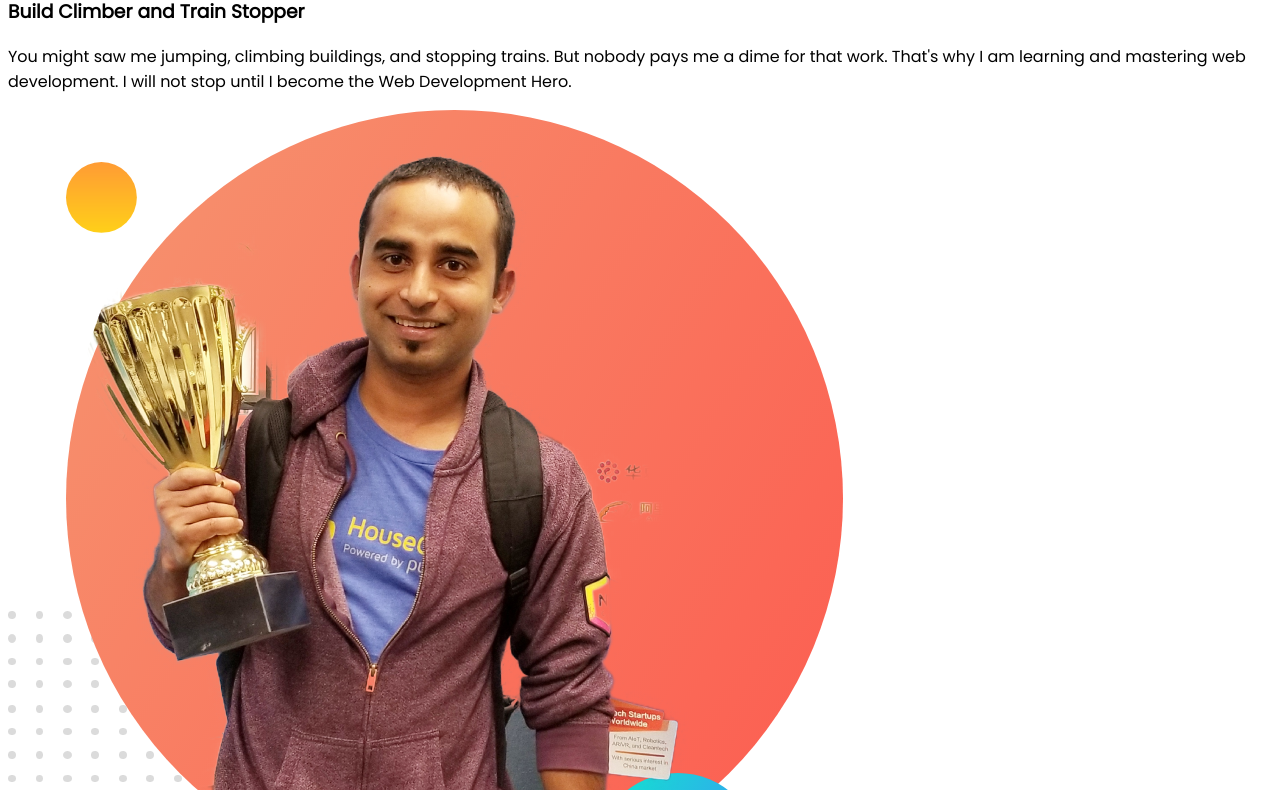
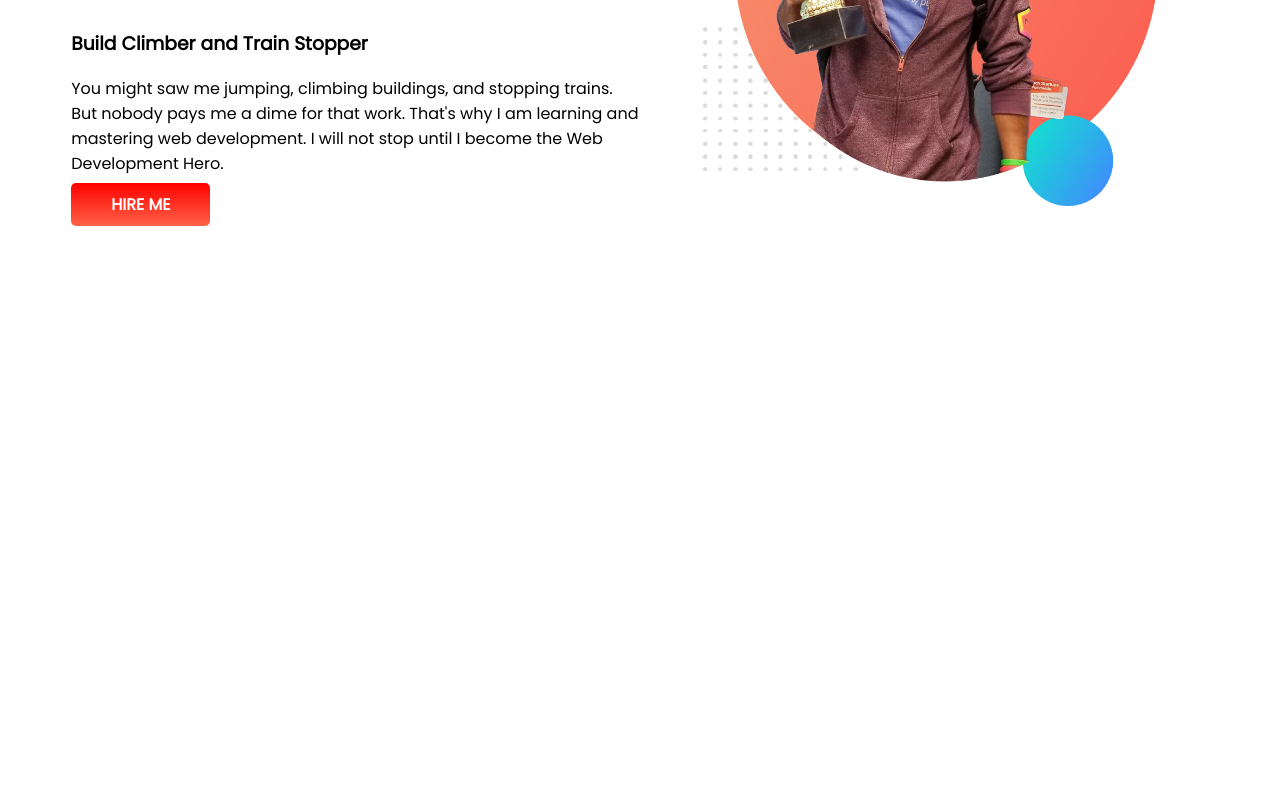
Before and after one commit to mdsaharshital/developer-portfolio, a plain HTML site: page index.html in a window 1280 px wide. Shown: the part 254-1044 px from the top of the page. After the commit the page ends 800 px from the top, so only its background shows below. Drawn offline with Linux system fonts and the light colour scheme.

Commit message:
new page

```diff
--- a/index.html
+++ b/index.html
@@ -14,7 +14,8 @@
     <link rel="stylesheet" href="style.css" />
   </head>
   <body>
-    <div>
+    <section>
+      <div class="half-width">
         <h1>WELCOME TO</h1>
         <h1><span class="orange-color">PETER PARKER</span> WORLD</h1>
         <h3>Build Climber and Train Stopper</h3>
@@ -24,7 +25,17 @@
           mastering web development. I will not stop until I become the Web
           Development Hero.
         </p>
+        <a
+          class="hire-btn"
+          href="https://www.linkedin.com/in/md-shahar-shitol-a385b514a/"
+          target="_blank"
+          rel="noopener noreferrer"
+          >HIRE ME</a
+        >
       </div>
+      <div class="half-width">
         <img src="./images/jhankar.png" alt="" />
+      </div>
+    </section>
   </body>
 </html>
--- a/style.css
+++ b/style.css
@@ -1,9 +1,27 @@
-body{
-    font-family: 'Poppins', sans-serif;
+body {
+  font-family: "Poppins", sans-serif;
 }
-h1{
-    font-size: 50px;
+h1 {
+  font-size: 50px;
 }
-.orange-color{
-    color: orange;
+.orange-color {
+  color: orange;
 }
+section {
+  display: flex;
+}
+.half-width {
+  width: 50%;
+  padding-left: 5%;
+}
+.half-width img {
+  width: 80%;
+}
+.hire-btn {
+  text-decoration: none;
+  background-image: linear-gradient(red, tomato);
+  padding: 10px 40px;
+  border-radius: 5px;
+  color: white;
+  font-weight: 700;
+}
```
Lines whose indentation alone changed are shown as unchanged.
